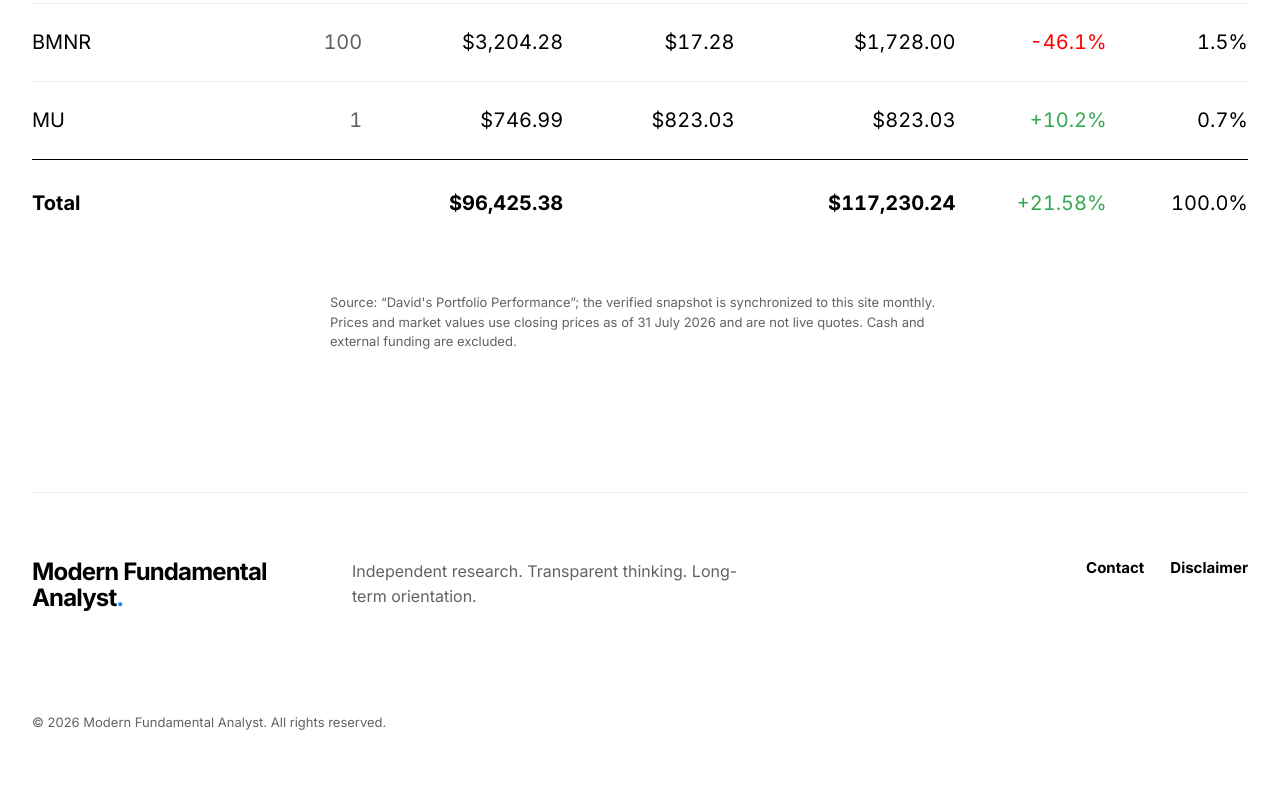
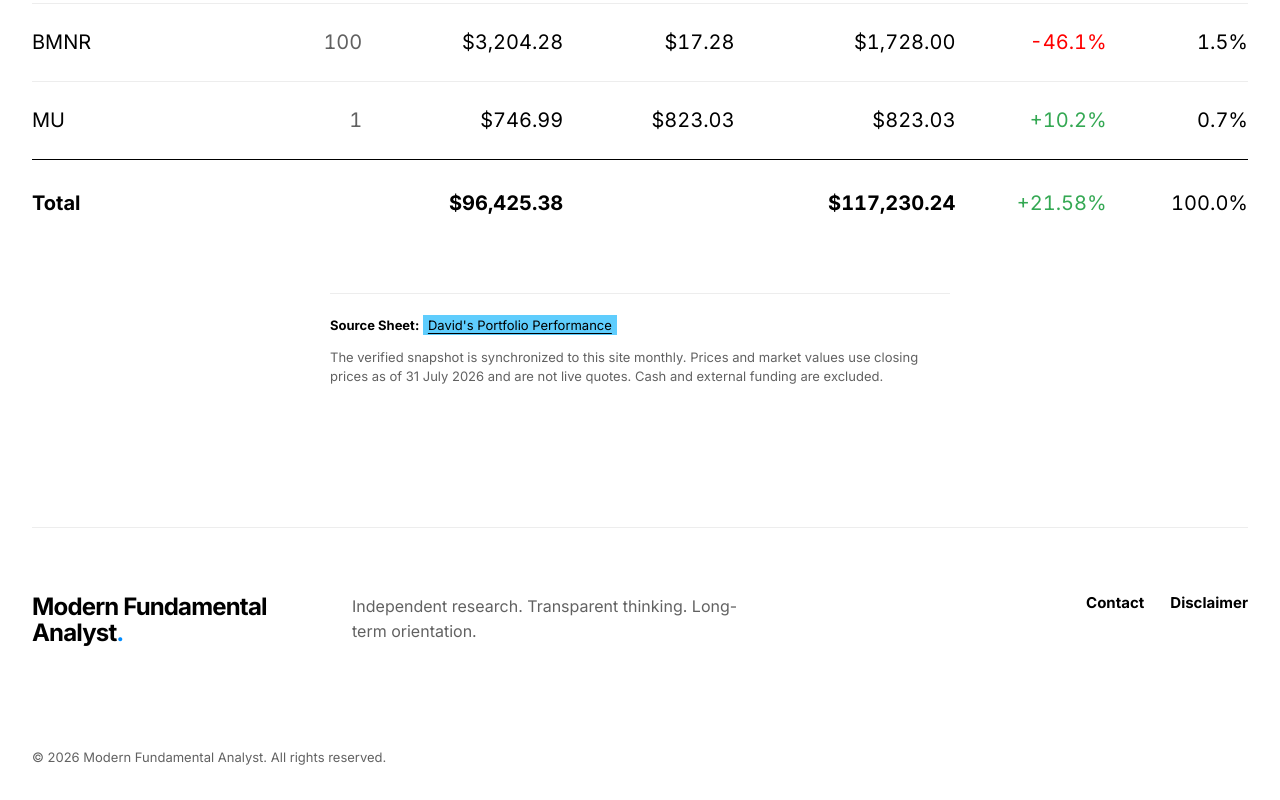
Before and after one commit to Tianyi0510/modern-fundamental-analyst, a Next.js app: page /portfolio in a window 1280 px wide. Shown: the part 2807-3607 px from the top of the page. Before the commit the page ends 3572 px from the top, so only its background shows below. Built offline with nearby package versions, Linux system fonts and the light colour scheme.

Commit message:
Refine linked source notes (#35)

```diff
--- a/app/globals.css
+++ b/app/globals.css
@@ -248,6 +248,14 @@ a { color: inherit; text-decoration: none; }
 .portfolio-total-row { min-height: 102px; border-top: 1px solid var(--black); background: var(--white); }
 .data-note { margin-top: 46px; margin-bottom: 140px; max-width: 800px; color: rgba(0,0,0,.62); }
 .portfolio-source-note { color: rgba(0,0,0,.62); line-height: 1.55; }
+.source-note { padding-top: 22px; border-top: 1px solid var(--gray); }
+.source-note p { margin: 0; }
+.source-note p + p { margin-top: 12px; }
+.source-note p:first-child { color: var(--black); }
+.source-note p:first-child > span { font-weight: var(--weight-bold); }
+.source-link { display: inline; padding: 2px 5px; color: var(--black); background: var(--light-blue); text-decoration: underline; text-decoration-thickness: 1px; text-underline-offset: 3px; transition: background-color .2s ease; }
+.source-link:hover { background: color-mix(in srgb, var(--light-blue) 72%, var(--white)); }
+.source-link:focus-visible { outline: 2px solid var(--dark-blue); outline-offset: 3px; }
 .performance-summary { display: grid; grid-template-columns: 1.3fr 1fr 1fr; gap: 1px; margin-top: 80px; background: var(--black); border: 1px solid var(--black); }
 .performance-summary > div { min-height: 310px; padding: 30px; display: flex; flex-direction: column; background: var(--white); }
 .performance-summary .summary-primary { background: var(--white); }
@@ -326,7 +334,7 @@ a { color: inherit; text-decoration: none; }
 .memo-references { margin-top: 112px; padding-top: 72px; border-top: 1px solid var(--black); }
 .memo-references ol { margin: 0; padding-left: 22px; }
 .memo-references li + li { margin-top: 14px; }
-.article-source-note { margin-top: 46px !important; padding-top: 22px; border-top: 1px solid var(--gray); color: rgba(0,0,0,.62); }
+.article-source-note { margin-top: 46px !important; padding-top: 22px; border-top: 1px solid var(--gray); color: rgba(0,0,0,.62); line-height: 1.65; }
 .article-body blockquote { margin: 64px 0; padding: 34px 0; border-top: 3px solid var(--medium-blue); border-bottom: 1px solid var(--gray); }
 .contact-hero { min-height: 680px; }
 .contact-note { max-width: 580px; margin: 80px 0 0 auto; color: rgba(0,0,0,.62); }
--- a/components/memo-article-content.tsx
+++ b/components/memo-article-content.tsx
@@ -18,7 +18,7 @@ export function MemoArticleContent({ content }: { content: MemoContent }) {
       <section className="memo-references">
         <h2>{content.referencesTitle}</h2>
         <ol>{content.references.map((reference) => <li key={reference}>{reference}</li>)}</ol>
-        <p className="article-source-note"><a href={content.sourceUrl} target="_blank" rel="noreferrer">{content.sourceLabel}</a></p>
+        <p className="article-source-note"><a className="source-link" href={content.sourceUrl} target="_blank" rel="noreferrer">{content.sourceLabel}</a></p>
       </section>
     </div>
   );
--- a/components/performance-page-content.tsx
+++ b/components/performance-page-content.tsx
@@ -24,7 +24,7 @@ const copy = {
     benchmarkContext: "Benchmark using matching cash flows",
     methodology: "Methodology",
     methodologyCopy: <>Results are presented in USD. Cumulative return compares current market value with net cost basis. XIRR reflects the timing and amount of portfolio cash flows; the {portfolioSnapshot.benchmark} comparison applies those same cash flows to the benchmark.</>,
-    sourceCopy: <>Source: <a href={portfolioSnapshot.sourceUrl} target="_blank" rel="noreferrer">“{portfolioSnapshot.source}”</a>. The verified snapshot is synchronized to this site monthly and is not based on live market prices. Past performance does not guarantee future results.</>,
+    sourceCopy: <><p><span>Source Sheet:</span> <a className="source-link" href={portfolioSnapshot.sourceUrl} target="_blank" rel="noreferrer">{portfolioSnapshot.source}</a></p><p>The verified snapshot is synchronized to this site monthly and is not based on live market prices. Past performance does not guarantee future results.</p></>,
   },
   "zh-tw": {
     eyebrow: "績效",
@@ -45,7 +45,7 @@ const copy = {
     benchmarkContext: "使用相同現金流計算的基準",
     methodology: "計算方法",
     methodologyCopy: <>績效以美元呈現。累積報酬比較目前市場價值與淨成本基礎；XIRR 反映投資組合現金流的時間與金額，{portfolioSnapshot.benchmark} 比較則將相同現金流套用至基準。</>,
-    sourceCopy: <>資料來源：<a href={portfolioSnapshot.sourceUrl} target="_blank" rel="noreferrer">「{portfolioSnapshot.source}」</a>。已驗證快照每月同步至本網站，並非依據即時市場價格。過往績效不代表未來結果。</>,
+    sourceCopy: <><p><span>來源試算表：</span><a className="source-link" href={portfolioSnapshot.sourceUrl} target="_blank" rel="noreferrer">{portfolioSnapshot.source}</a></p><p>已驗證快照每月同步至本網站，並非依據即時市場價格。過往績效不代表未來結果。</p></>,
   },
   "zh-cn": {
     eyebrow: "业绩",
@@ -66,7 +66,7 @@ const copy = {
     benchmarkContext: "使用相同现金流计算的基准",
     methodology: "计算方法",
     methodologyCopy: <>业绩以美元呈现。累计回报比较当前市场价值与净成本基础；XIRR 反映投资组合现金流的时间与金额，{portfolioSnapshot.benchmark} 比较则将相同现金流应用于基准。</>,
-    sourceCopy: <>数据来源：<a href={portfolioSnapshot.sourceUrl} target="_blank" rel="noreferrer">“{portfolioSnapshot.source}”</a>。已验证快照每月同步至本网站，并非依据实时市场价格。过往业绩不代表未来结果。</>,
+    sourceCopy: <><p><span>来源电子表格：</span><a className="source-link" href={portfolioSnapshot.sourceUrl} target="_blank" rel="noreferrer">{portfolioSnapshot.source}</a></p><p>已验证快照每月同步至本网站，并非依据实时市场价格。过往业绩不代表未来结果。</p></>,
   },
 } as const;
 
@@ -81,5 +81,5 @@ export function PerformancePageContent({ locale }: { locale: Locale }) {
     <section className="returns shell"><div className="section-heading"><p className="section-number">{text.snapshot}</p><h2>{text.measured}</h2></div>
       <div className="returns-table"><div className="table-head"><span>{text.measure}</span><span>{text.result}</span><span>{text.context}</span></div><div className="return-row"><span>{text.cumulativeReturn}</span><strong>{formatPercent(portfolioSnapshot.totalReturn)}</strong><span>{text.cumulativeContext}</span></div><div className="return-row"><span>{text.portfolioXirr}</span><strong>{formatPercent(portfolioSnapshot.xirr)}</strong><span>{text.portfolioContext}</span></div><div className="return-row"><span>{portfolioSnapshot.benchmark} XIRR</span><strong>{formatPercent(portfolioSnapshot.benchmarkXirr)}</strong><span>{text.benchmarkContext}</span></div></div>
     </section>
-    <section className="methodology shell"><h2>{text.methodology}</h2><div><p>{text.methodologyCopy}</p><p>{text.sourceCopy}</p></div></section><SiteFooter locale={locale} /></main>;
+    <section className="methodology shell"><h2>{text.methodology}</h2><div><p>{text.methodologyCopy}</p><div className="source-note">{text.sourceCopy}</div></div></section><SiteFooter locale={locale} /></main>;
 }
--- a/components/portfolio-page-content.tsx
+++ b/components/portfolio-page-content.tsx
@@ -86,5 +86,5 @@ export function PortfolioPageContent({ locale }: { locale: Locale }) {
       <p>{locale === "en" ? `Click any column heading to sort. Prices and market values use closing prices as of ${asOf}.` : locale === "zh-tw" ? `點選任一欄位標題即可排序；價格與市場價值均採用 ${asOf} 收盤價。` : `点击任一栏标题即可排序；价格与市场价值均采用 ${asOf} 收盘价。`}</p>
     </section>
     <section className="portfolio-table-wrap shell"><PortfolioTable holdings={portfolioHoldings} locale={locale} /></section>
-    <p className="data-note portfolio-source-note shell">{locale === "en" ? <>Source: <a href={portfolioSnapshot.sourceUrl} target="_blank" rel="noreferrer">“{portfolioSnapshot.source}”</a>; the verified snapshot is synchronized to this site monthly. Prices and market values use closing prices as of {asOf} and are not live quotes. Cash and external funding are excluded.</> : locale === "zh-tw" ? <>資料來源：<a href={portfolioSnapshot.sourceUrl} target="_blank" rel="noreferrer">「{portfolioSnapshot.source}」</a>，已驗證快照每月同步至本網站。價格與市場價值均採用 {asOf} 收盤價，並非即時報價；不包含現金與外部資金流。</> : <>数据来源：<a href={portfolioSnapshot.sourceUrl} target="_blank" rel="noreferrer">“{portfolioSnapshot.source}”</a>，已验证快照每月同步至本网站。价格与市场价值均采用 {asOf} 收盘价，并非实时报价；不包含现金与外部资金流。</>}</p><SiteFooter locale={locale} /></main>;
+    <div className="data-note portfolio-source-note source-note shell">{locale === "en" ? <><p><span>Source Sheet:</span> <a className="source-link" href={portfolioSnapshot.sourceUrl} target="_blank" rel="noreferrer">{portfolioSnapshot.source}</a></p><p>The verified snapshot is synchronized to this site monthly. Prices and market values use closing prices as of {asOf} and are not live quotes. Cash and external funding are excluded.</p></> : locale === "zh-tw" ? <><p><span>來源試算表：</span><a className="source-link" href={portfolioSnapshot.sourceUrl} target="_blank" rel="noreferrer">{portfolioSnapshot.source}</a></p><p>已驗證快照每月同步至本網站。價格與市場價值均採用 {asOf} 收盤價，並非即時報價；不包含現金與外部資金流。</p></> : <><p><span>来源电子表格：</span><a className="source-link" href={portfolioSnapshot.sourceUrl} target="_blank" rel="noreferrer">{portfolioSnapshot.source}</a></p><p>已验证快照每月同步至本网站。价格与市场价值均采用 {asOf} 收盘价，并非实时报价；不包含现金与外部资金流。</p></>}</div><SiteFooter locale={locale} /></main>;
 }
```
